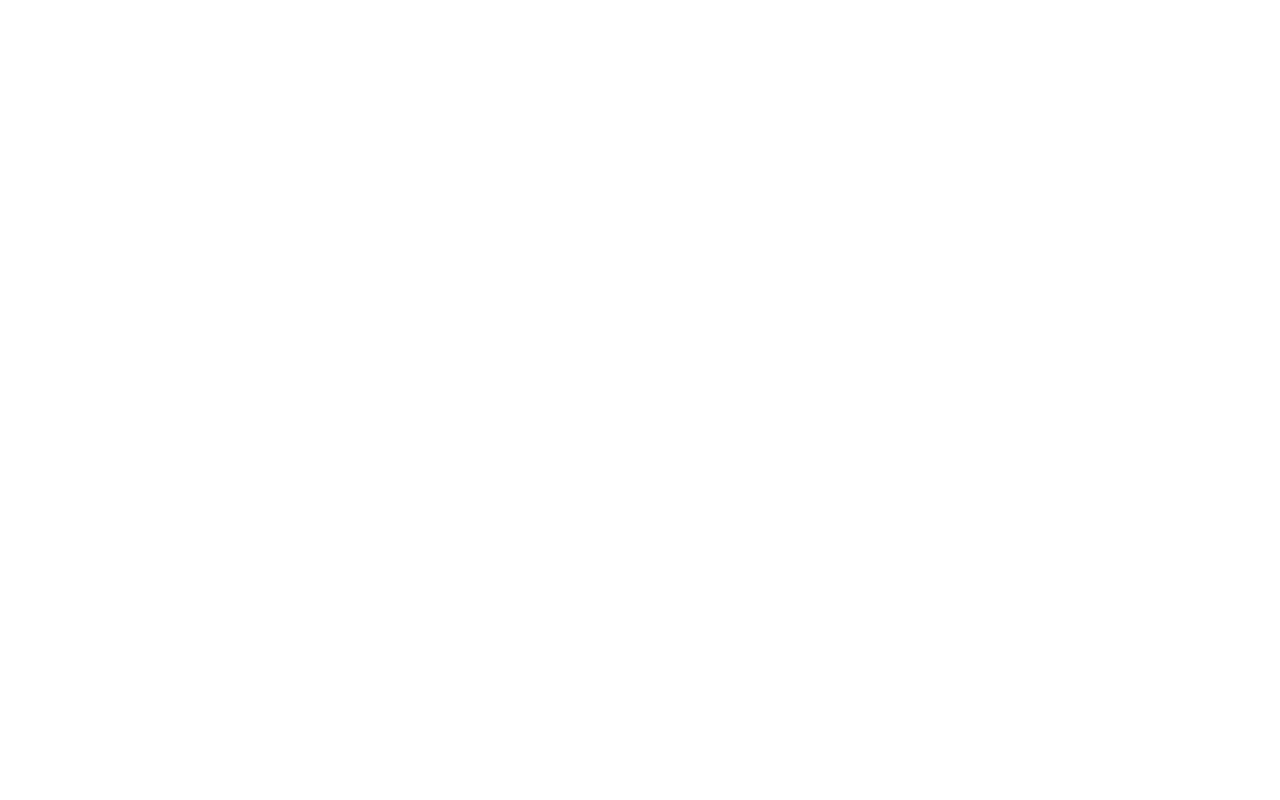
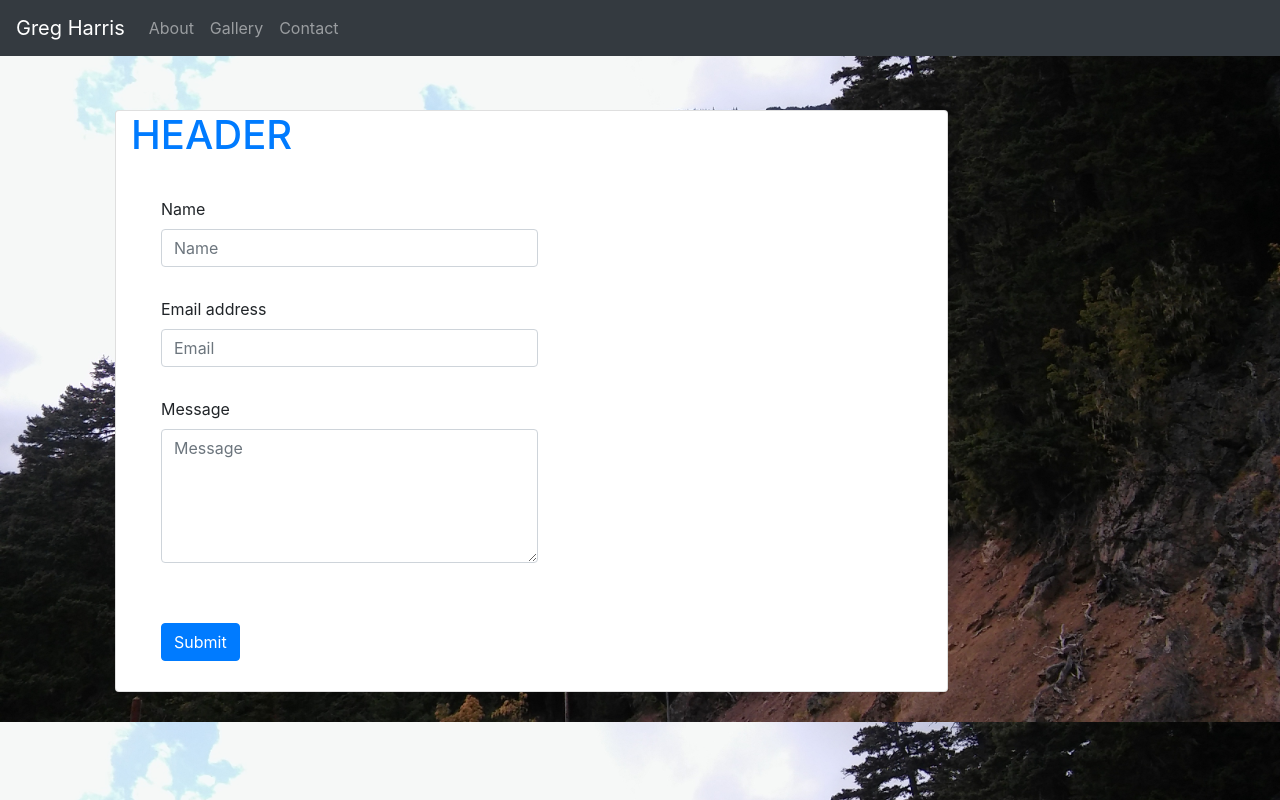
Before and after one commit to GregHarris90/Responsive-Portfolio, a plain HTML site: page contact.html in a window 1280 px wide. Drawn offline with nearby package versions, Linux system fonts and the light colour scheme.

Commit message:
Working on Contact Page

```diff
--- a/contact.html
+++ b/contact.html
@@ -6,7 +6,92 @@
     <link rel="stylesheet" href="https://cdn.jsdelivr.net/npm/bootstrap@4.5.3/dist/css/bootstrap.min.css" integrity="sha384-TX8t27EcRE3e/ihU7zmQxVncDAy5uIKz4rEkgIXeMed4M0jlfIDPvg6uqKI2xXr2" crossorigin="anonymous">
     <title>Contact</title>
 </head>
+
 <body>
 
+    <!-- In line CSS for My Background Image -->
+    <style>
+
+        body {
+            background-image: url(../Responsive-Portfolio/Images/276.jpg);
+            -webkit-background-size: cover;
+            -moz-background-size: cover;
+            background-size: cover;
+            -o-background-size: cover;
+          }
+
+    </style>
+
+<!-- Fixed Navbar at the top of Page -->
+    <header>
+
+
+        <nav class="navbar navbar-expand-lg top-fixed bg-dark navbar-dark">
+            <a class="navbar-brand">Greg Harris</a>
+            <button class="navbar-toggler" type="button" data-toggle="collapse" data-target="#navbarNav" aria-controls="navbarNav" aria-expanded="false" aria-label="Toggle navigation">
+                <span class="navbar-toggler-icon"></span>
+              </button>
+              <div class="collapse navbar-collapse" id="navbarNav">
+                <ul class="navbar-nav">
+                    <li class="nav-item">
+                      <a class="nav-link" href="index.html">About</a>
+                    </li>
+                    <li class="nav-item">
+                      <a class="nav-link" href="#portfolio">Gallery</a>
+                    </li>
+                    <li class="nav-item">
+                        <a class="nav-link" href="contact.html">Contact</a>
+                    </li>
+                </ul>
+            </div>
+        </nav>
+
+    </header>
+
+    <br>
+
+    <div>
+        <div class="container">
+            <div class="container card body col-sm-9" style="margin: 30px;">
+                <div class="row">
+                    <div class="col-sm-9">
+                        <div class="text-uppercase">
+                                <h1 class="text-primary">Header</h1>
+                            </div>
+
+                <div class="row">
+                    <div class="col-lg-9">
+                        <form>
+                            <div class="form-group" style="margin: 30px;">
+                                <label for="exampleFormControlInput1">Name</label>
+                                <input type="email" class="form-control" id="exampleFormControlInput1" placeholder="Name">
+                            </div>
+
+                            <div class="form-group" style="margin: 30px;">
+                              <label for="exampleFormControlInput1">Email address</label>
+                              <input type="email" class="form-control" id="exampleFormControlInput1" placeholder="Email">
+                            </div>
+
+                            <div class="form-group" style="margin: 30px;">
+                              <label for="exampleFormControlTextarea1">Message</label>
+                              <textarea class="form-control" placeholder="Message" id="exampleFormControlTextarea1" rows="5"></textarea>
+                            </div>
+
+                            <div>
+                            <button type="submit" class="btn btn-primary" style="margin: 30px;">Submit</button>
+                            </div>
+
+                        </form>
+                    </div>
+                </div>
+
+                        </div>
+                    </div>
+                </div>
+            </div>
+        </div>
+    </div>
+
+    </div>
 </body>
 </html>
```
Also changed, not shown: index.html (+2 -2 lines).
